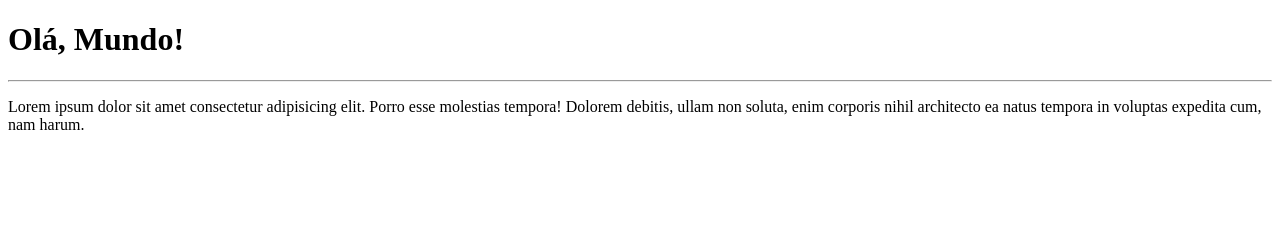
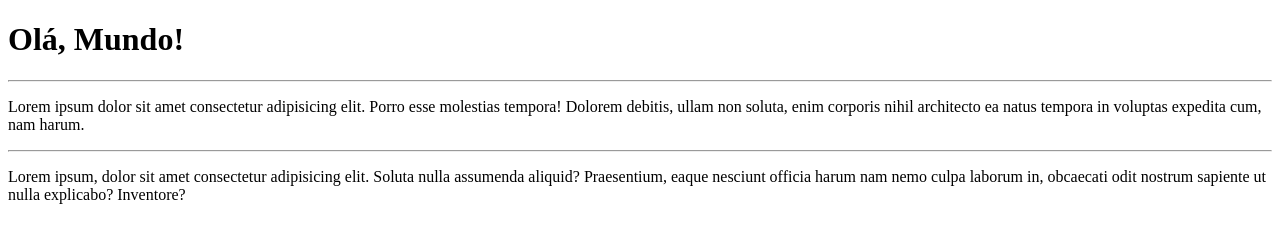
Before and after one commit to carlos8402/ola-mundo, a plain HTML site: page site-exemplo/index.html in a window 1280 px wide. Drawn offline with Linux system fonts and the light colour scheme.

Commit message:
adcionei outro paragrafo

```diff
--- a/site-exemplo/index.html
+++ b/site-exemplo/index.html
@@ -10,5 +10,7 @@
     <h1>Olá, Mundo!</h1>
     <hr>
     <p>Lorem ipsum dolor sit amet consectetur adipisicing elit. Porro esse molestias tempora! Dolorem debitis, ullam non soluta, enim corporis nihil architecto ea natus tempora in voluptas expedita cum, nam harum.</p>
+    <hr>
+    <p>Lorem ipsum, dolor sit amet consectetur adipisicing elit. Soluta nulla assumenda aliquid? Praesentium, eaque nesciunt officia harum nam nemo culpa laborum in, obcaecati odit nostrum sapiente ut nulla explicabo? Inventore?</p>
 </body>
 </html>
```
